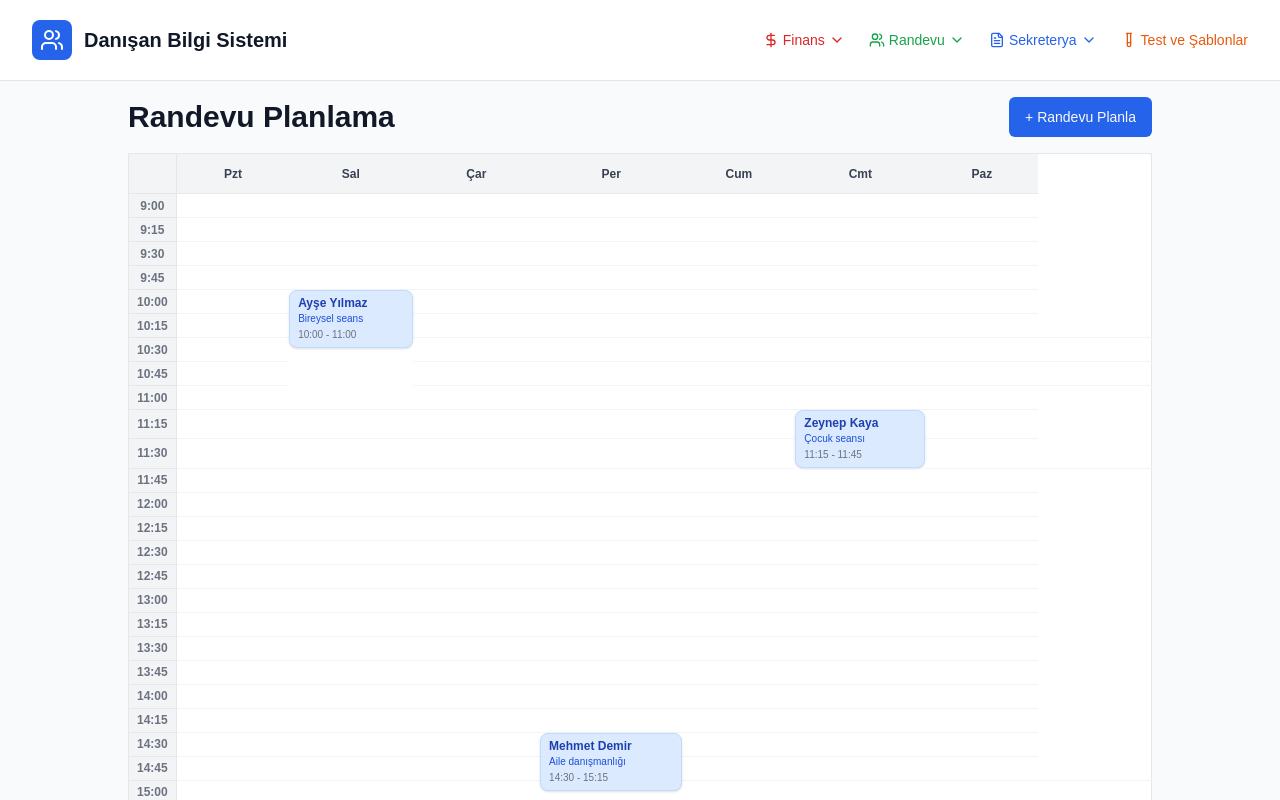
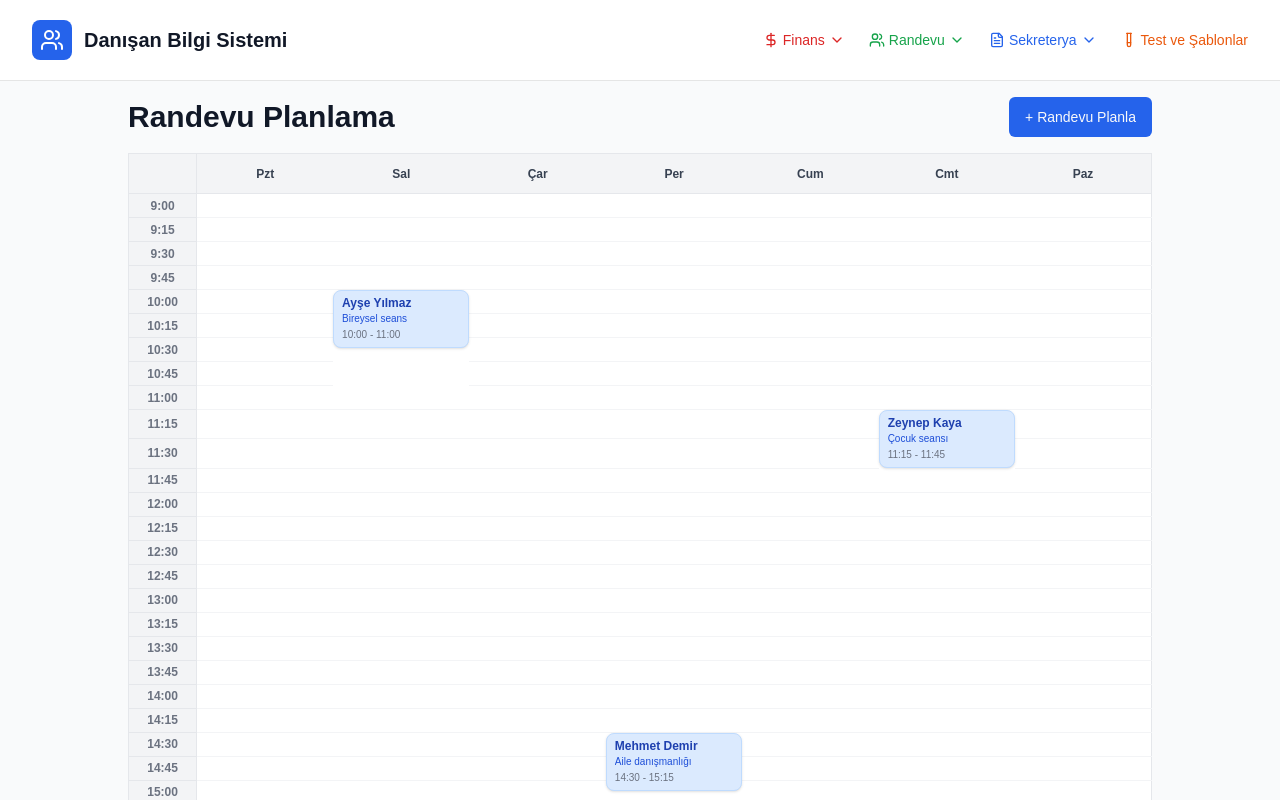
Before and after one commit to furkancl/git, a Next.js app: page /randevu/planlama in a window 1280 px wide. Shown: the top 800 px of the page. Built offline with nearby package versions, Linux system fonts and the light colour scheme.

Commit message:
planlamatuned

```diff
--- a/app/randevu/planlama/page.tsx
+++ b/app/randevu/planlama/page.tsx
@@ -91,6 +91,12 @@ export default function RandevuPlanlamaPage() {
         </div>
         <div className="overflow-x-auto w-full max-w-5xl">
           <table className="min-w-full border border-gray-200 bg-white rounded-lg shadow-md">
+            <colgroup>
+              <col style={{ width: '60px' }} />
+              {days.map((_, i) => (
+                <col key={i} style={{ width: '120px' }} />
+              ))}
+            </colgroup>
             <thead>
               <tr>
                 <th className="sticky top-0 left-0 z-20 bg-gray-100 border-b border-r border-gray-200 h-10 w-15" />
@@ -104,6 +110,7 @@ export default function RandevuPlanlamaPage() {
                 <tr key={slotIdx}>
                   <td className="sticky left-0 z-10 bg-gray-100 border-b border-r border-gray-200 h-6 text-xs text-gray-500 font-semibold text-center">{slot.hour}:{slot.minute.toString().padStart(2, "0")}</td>
                   {days.map((_, dayIdx) => {
+                    // O slotta o güne ait bir randevu başlıyor mu?
                     const appt = appointments.find(a => a.day === dayIdx && a.hour === slot.hour && a.minute === slot.minute)
                     if (appt) {
                       const client = clients.find(c => c.id === appt.clientId)
@@ -130,6 +137,15 @@ export default function RandevuPlanlamaPage() {
                         </td>
                       )
                     }
+                    // Eğer bu slot, o güne ait bir randevunun kapsama alanındaysa (başlangıcı değilse), hiç hücre render etme
+                    const isCovered = appointments.some(a => {
+                      if (a.day !== dayIdx) return false
+                      const startIdx = getSlotIndex(a.hour, a.minute)
+                      const endIdx = startIdx + getSlotCount(a.duration)
+                      return slotIdx > startIdx && slotIdx < endIdx
+                    })
+                    if (isCovered) return null
+                    // Gerçekten boş slot
                     return (
                       <td
                         key={`${dayIdx}-${slotIdx}`}
```
